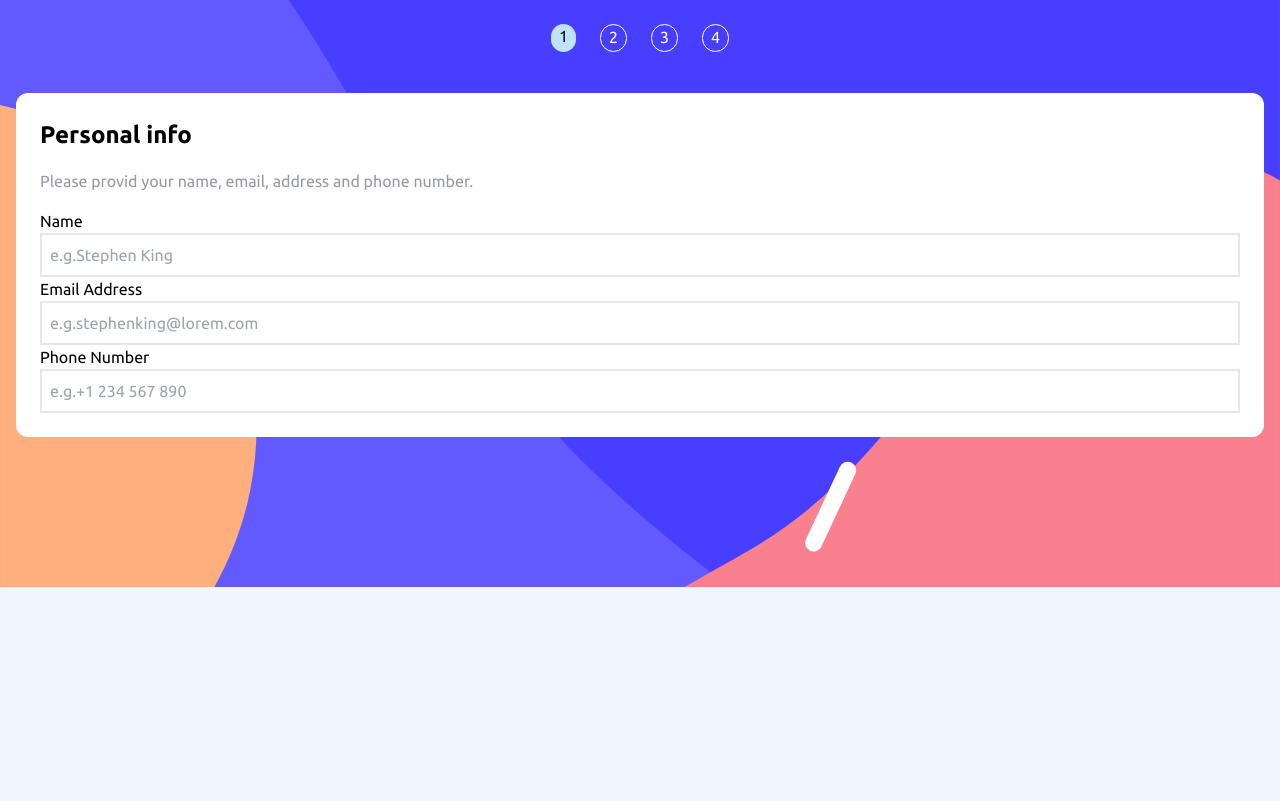
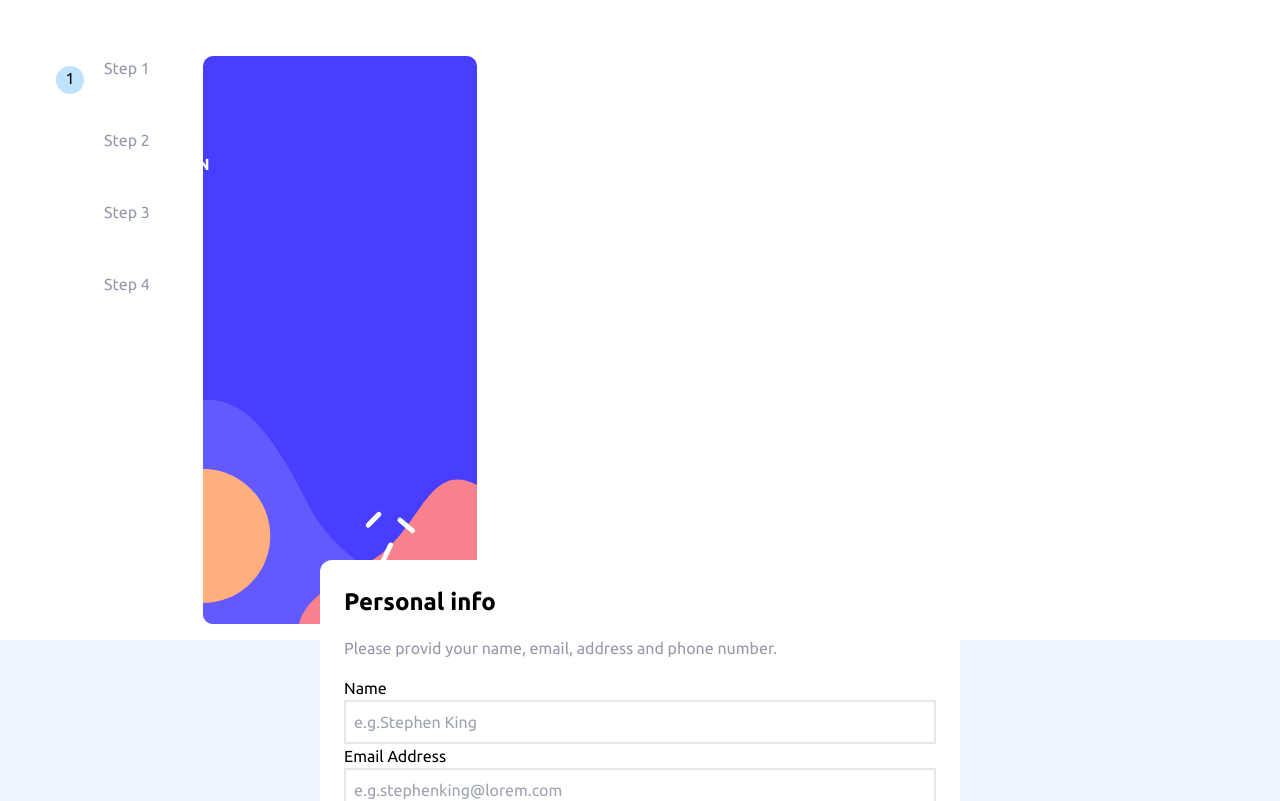
Before and after one commit to LuluShadel/multi-step-form, a Next.js app: page / in a window 1280 px wide. Shown: the top 801 px of the page. Built offline with nearby package versions, Linux system fonts and the light colour scheme.

Commit message:
modification de la page 1 mobile

```diff
--- a/src/components/PersonalInfo.jsx
+++ b/src/components/PersonalInfo.jsx
@@ -2,8 +2,8 @@
 
 export default function PersonalInfo() {
     return (
-        <div className="absolute top-[5.8em] w-full flex justify-center">
-            <div className=" bg-white w-full ml-4 mr-4 p-6 rounded-xl flex flex-col gap-4">
+        <div className=" w-full flex justify-center bg-magnolia">
+            <div className=" relative top-[-5em] bg-white w-full ml-4 mr-4 p-6 rounded-xl flex flex-col gap-4 md:w-1/2 ">
             <h1>Personal info</h1>
             <p className="text-coolGrey">Please provid your name, email, address and phone number.</p>
             <form className="flex flex-col">
--- a/src/components/btnFooter.jsx
+++ b/src/components/btnFooter.jsx
@@ -7,7 +7,7 @@ export default function BtnFooter ({btnTextBack,btnTextNext,linkBack,linkNext})
     return (
         <div className="flex justify-between mt-4 mr-4">
             <Link href={linkBack}>{btnTextBack}</Link>
-            <Link href={linkNext} className="rounded p-3 text-white bg-marineBlue ">{btnTextNext}</Link>
+            <Link href={linkNext} className="rounded p-3 text-white bg-marineBlue md:mt-[4em] ">{btnTextNext}</Link>
         </div>
     )
 }
--- a/src/components/sidebar.jsx
+++ b/src/components/sidebar.jsx
@@ -1,24 +1,65 @@
-import Link from "next/link";
-import Image from "next/image";
+
+
 import "../../public/bg-sidebar-mobile.svg"
 
-import BgMobile from '../../public/bg-sidebar-mobile.svg';
+
 
 
 export default function Sidebar({pageStyle1,pageStyle2,pageStyle3,pageStyle4}) {
+
+
+
+
     return (
-        <div className="relative w-full">
-          <Image src={BgMobile} alt="background mobile" className="w-full"/>
-          <div className="bg-magnolia h-[25em]"></div>
-          <div className="absolute top-6 w-full flex items-center justify-center">
-         <ul className="flex gap-6 ">
+        <div className="w-full">
+        <div className="md:hidden bgMobile">
+          <div className="w-full flex items-center justify-center">
+         <ul className="flex gap-6 mt-8 mb-32">
          <li className={`rounded-full border-[1px] border-white text-white pt-0.3 pb-0.5 pl-2 pr-2 ${pageStyle1}`}>1</li>
             <li className={`rounded-full border-[1px] border-white text-white pt-0.3 pb-0.5 pl-2 pr-2 ${pageStyle2}`}>2</li>
             <li className={`rounded-full border-[1px] border-white text-white pt-0.3 pb-0.5 pl-2 pr-2 ${pageStyle3}`}>3</li>
             <li className={`rounded-full border-[1px] border-white text-white pt-0.3 pb-0.5 pl-2 pr-2 ${pageStyle4}`}>4</li>
          </ul>
          </div>
+         </div>
+
+         {/*ordinateur*/}
+         <div className={"hidden md:block ml-10 mt-10 bgDesktop "}>
+
+         <div className="absolute top-10 ml-4 mt-4 ">
+         <ul className="flex flex-col gap-6 ">
+         <li className="flex items-center">
+            <p className={`rounded-full border-[1px] border-white text-white h-7 w-7 text-center ${pageStyle1}`}>1</p>
+            <div className="flex flex-col ml-5">
+            <p className="text-coolGrey" >Step 1</p>
+            <h2 className="text-white font-bold uppercase">Your info</h2>
+            </div>
+            </li>
+            <li className="flex items-center">
+            <p className={`rounded-full border-[1px] border-white text-white h-7 w-7 text-center ${pageStyle2}`}>2</p>
+            <div className="flex flex-col ml-5">
+            <p className="text-coolGrey" >Step 2</p>
+            <h2 className="text-white font-bold uppercase">Select plan</h2>
+            </div>
+            </li>
+            <li className="flex items-center">
+            <p className={`rounded-full border-[1px] border-white text-white h-7 w-7 text-center ${pageStyle3}`}>3</p>
+            <div className="flex flex-col ml-5">
+            <p className="text-coolGrey" >Step 3</p>
+            <h2 className="text-white font-bold uppercase">Add-ons</h2>
+            </div>
+            </li>
+            <li className="flex items-center">
+            <p className={`rounded-full border-[1px] border-white text-white h-7 w-7 text-center ${pageStyle4}`}>4</p>
+            <div className="flex flex-col ml-5">
+            <p className="text-coolGrey" >Step 4</p>
+            <h2 className="text-white font-bold uppercase">Summary</h2>
+            </div>
+            </li>
+         </ul>
+         </div>
+         </div>
+
      </div>
-
     )
 }
--- a/src/pages/index.js
+++ b/src/pages/index.js
@@ -4,17 +4,18 @@ import BtnFooter from "@/components/btnFooter"
 
 export default function Page() {
     return(
-        <div>
+        <div className="flex flex-col w-full">
+
           <Sidebar
           pageStyle1="!text-black bg-lightBlue border-none" />
+          <div className="">
           < PersonalInfo />
           <BtnFooter
           btnTextNext="Next step"
           linkNext="/page2"
           linkBack="/"
-
           />
-
+        </div>
         </div>
     )
   }
--- a/src/style.css
+++ b/src/style.css
@@ -1,6 +1,8 @@
 @tailwind base;
 @tailwind components;
 @tailwind utilities;
+
+
 
 html{
     font-family:'Ubuntu', sans-serif;;
@@ -10,3 +12,20 @@ h1{
     font-size: x-large;
     font-weight: bold;
 }
+
+.bgDesktop {
+    background-image: url("../public/bg-sidebar-desktop.svg");
+    background-repeat: no-repeat;
+background-position: center;
+width: 600px;
+height: 600px;
+
+}
+
+.bgMobile{
+    background-image: url("../public/bg-sidebar-mobile.svg");
+    background-repeat: no-repeat;
+    background-position:  center center ;
+    background-size: cover;
+
+}
```
